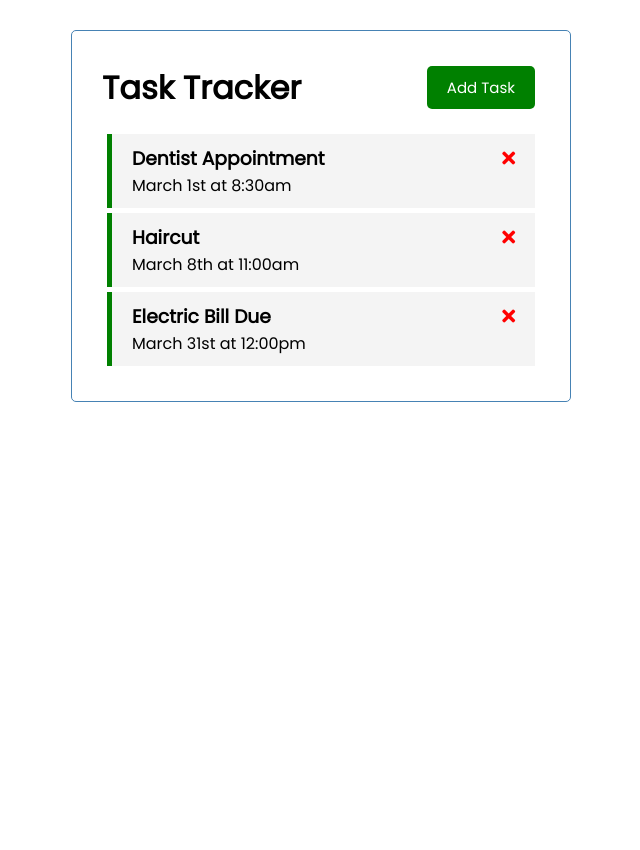
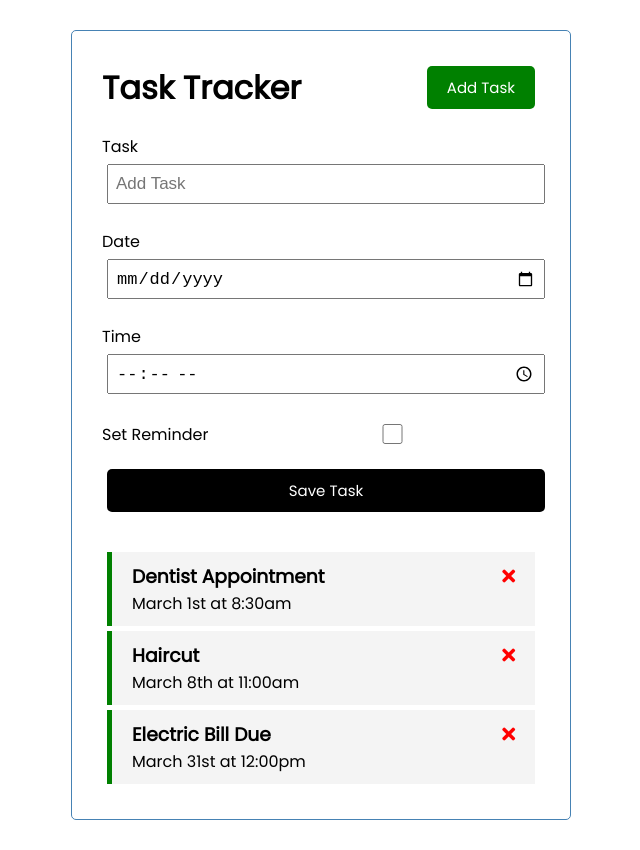
Before and after one commit to bobfdev/vue-task-tracker, a Vue app: page / in a window 1280 px wide. Shown: the whole page, without its empty margins (319-959 px from the left). Before the commit the page ends 800 px from the top, so only its background shows below. Built offline with nearby package versions, Linux system fonts and the light colour scheme.

Commit message:
added AddTask.vue file and updated App.vue file

```diff
--- a/src/App.vue
+++ b/src/App.vue
@@ -1,6 +1,7 @@
 <template>
   <div class="container">
     <Header title="Task Tracker" />
+    <AddTask />
     <Tasks
       @toggle-reminder="toggleReminder"
       @delete-task="deleteTask"
@@ -12,12 +13,14 @@
 <script>
 import Header from './components/Header'
 import Tasks from './components/Tasks'
+import AddTask from './components/AddTask'
 
 export default {
   name: 'App',
   components: {
     Header,
     Tasks,
+    AddTask,
   },
   data() {
     return {
--- /dev/null
+++ b/src/components/AddTask.vue
@@ -0,0 +1,78 @@
+<template>
+    <form class="add-form">
+        <div class="form-control">
+            <label>Task</label>
+            <input
+                type="text"
+                name="text"
+                placeholder="Add Task"
+            />
+        </div>
+        <div class="form-control">
+            <label>Date</label>
+            <input
+                type="date"
+                name="date"
+                placeholder="Add Date"
+            />
+        </div>
+        <div class="form-control">
+            <label>Time</label>
+            <input
+                type="time"
+                name="time"
+                placeholder="Add Time"
+            />
+        </div>
+        <div class="form-control form-control-check">
+            <label>Set Reminder</label>
+            <input
+                type="checkbox"
+                name="reminder"
+            />
+        </div>
+
+        <input
+            type="submit"
+            value="Save Task"
+            class="btn btn-block"
+        />
+    </form>
+</template>
+
+<script>
+    export default {
+        name: 'AddTask',
+    }
+</script>
+
+<style scoped>
+.add-form {
+  margin-bottom: 40px;
+}
+.form-control {
+  margin: 20px 0;
+}
+.form-control label {
+  display: block;
+}
+.form-control input {
+  width: 100%;
+  height: 40px;
+  margin: 5px;
+  padding: 3px 7px;
+  font-size: 17px;
+}
+.form-control-check {
+  display: flex;
+  align-items: center;
+  justify-content: space-between;
+}
+.form-control-check label {
+  flex: 1;
+}
+.form-control-check input {
+  flex: 2;
+  height: 20px;
+}
+</style>
```
